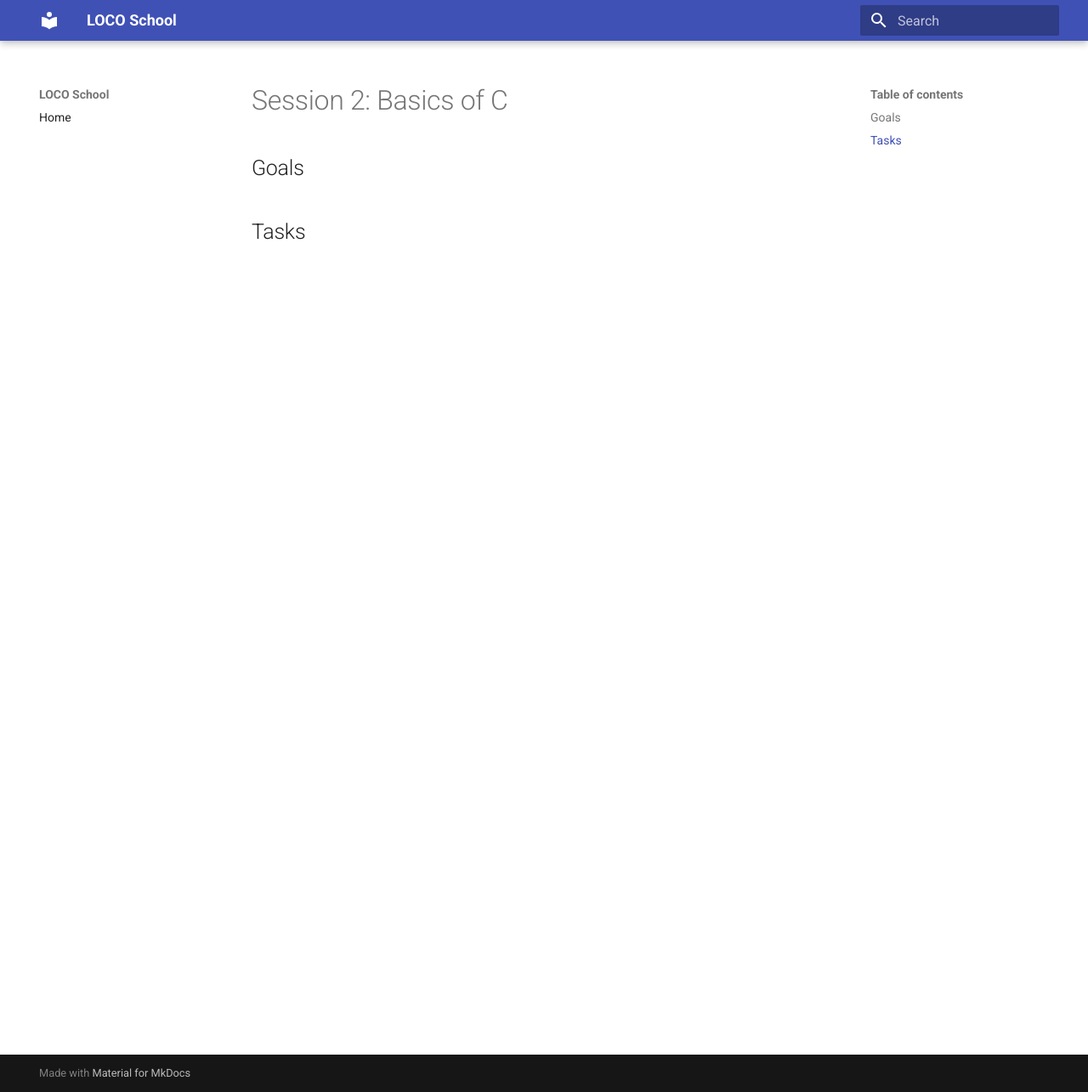
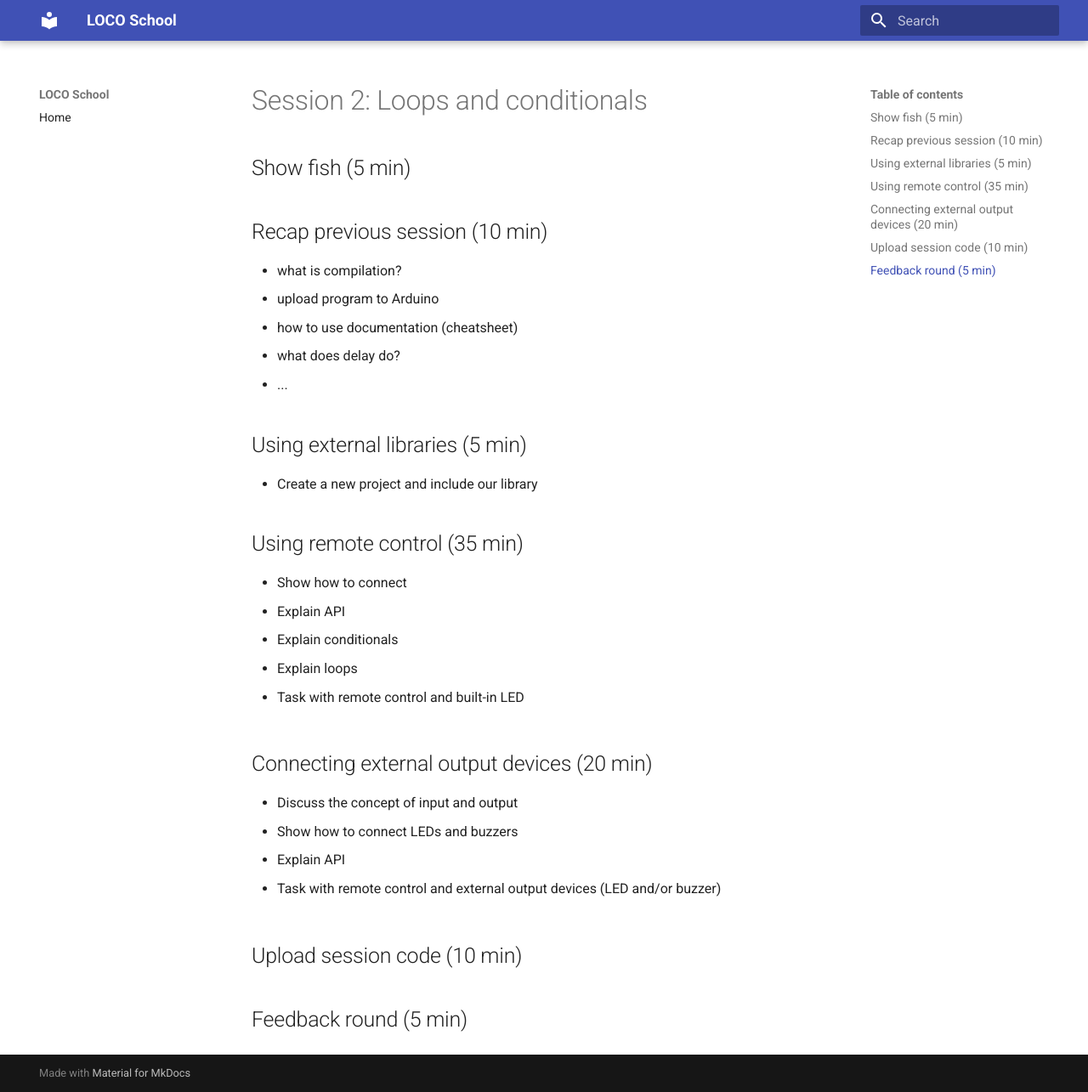
Before and after one commit to locoschool/locoschool, an MkDocs documentation site: the page built from docs/sessions/s2.md, in a window 1280 px wide and 1285 px high. Shown: the whole window at 85% size. Built offline with MkDocs 1.6.1 and Material for MkDocs 9.7.7, drawn with Linux system fonts in a browser that asks for light colours.

Commit message:
session 2 plan draft

```diff
--- a/docs/sessions/s2.md
+++ b/docs/sessions/s2.md
@@ -1,5 +1,36 @@
-# Session 2: Basics of C
+# Session 2: Loops and conditionals
 
-## Goals
+## Show fish (5 min)
 
-## Tasks
+## Recap previous session (10 min)
+
+- what is compilation?
+- upload program to Arduino
+- how to use documentation (cheatsheet)
+- what does delay do?
+- ...
+
+## Using external libraries (5 min)
+
+- Create a new project and include our library
+
+## Using remote control (35 min)
+
+- Show how to connect
+- Explain API
+- Explain conditionals
+- Explain loops
+
+- Task with remote control and built-in LED
+
+## Connecting external output devices (20 min)
+
+- Discuss the concept of input and output
+- Show how to connect LEDs and buzzers
+- Explain API
+
+- Task with remote control and external output devices (LED and/or buzzer)
+
+## Upload session code (10 min)
+
+## Feedback round (5 min)
```
Also changed, not shown: docs/courses.md (+1 -0 lines).
